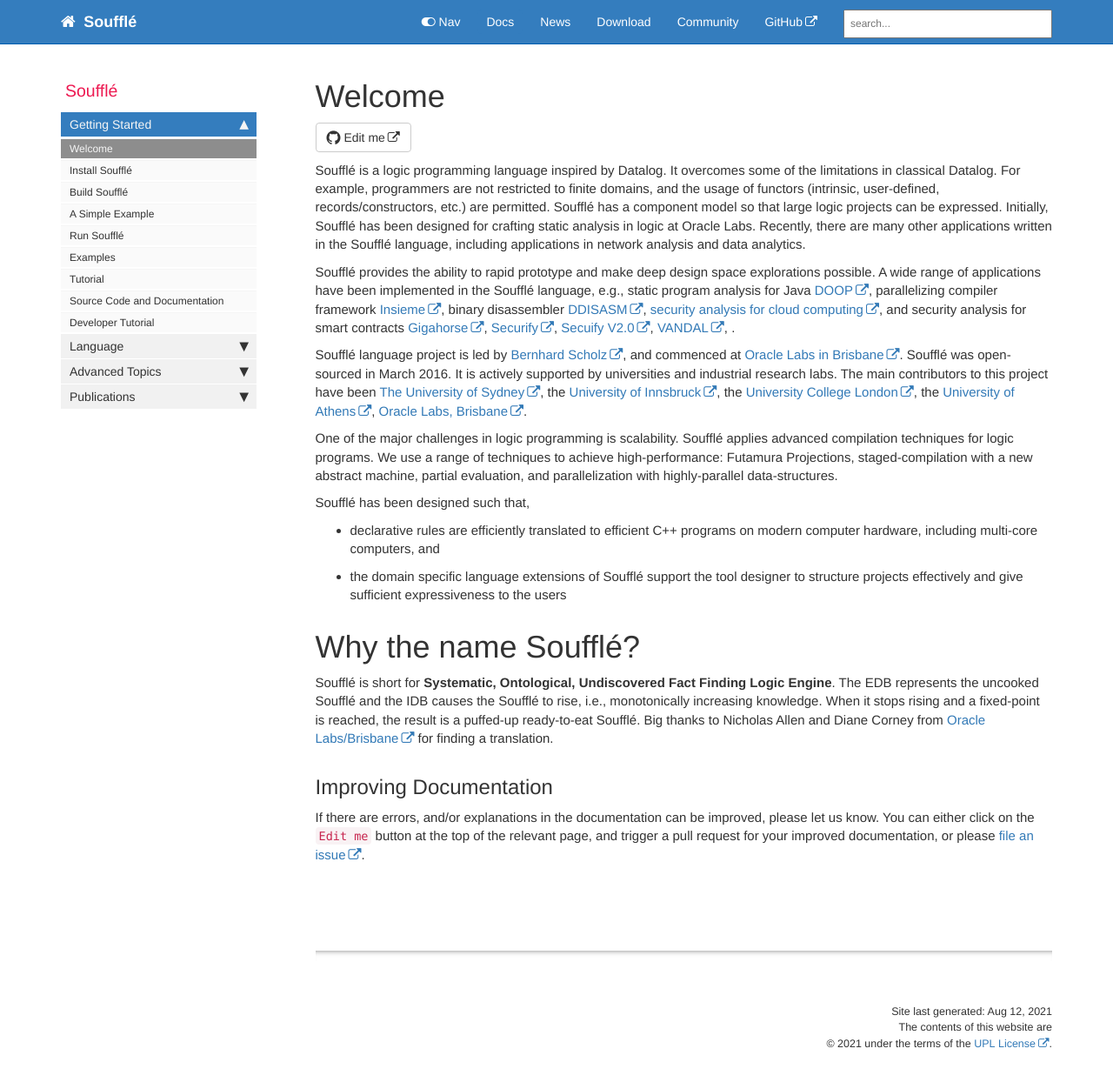
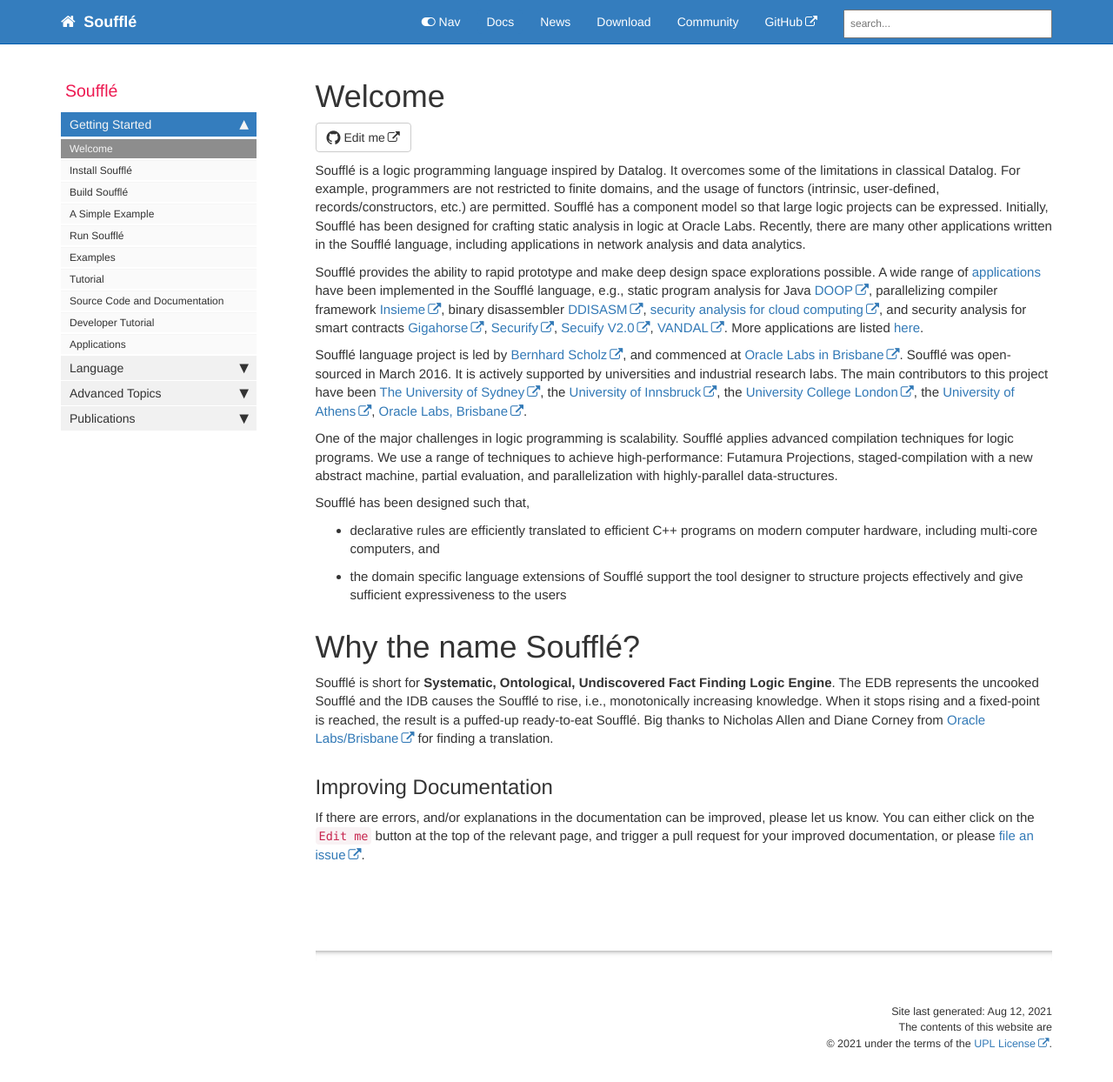
Before and after one commit to souffle-lang/souffle-lang.github.io, a Jekyll site: the page built from pages/docs/docsindex.md, in a window 1280 px wide and 1270 px high. Shown: the top 1244 px of the window at 87% size. Built offline with Jekyll 4.4.1, drawn with Linux system fonts in a browser that asks for light colours; comment, search, counter and statistics services are not loaded.

Commit message:
Added applications

```diff
--- a/_data/sidebars/docs_sidebar.yml
+++ b/_data/sidebars/docs_sidebar.yml
@@ -57,6 +57,10 @@ entries:
 
     - title: Developer Tutorial
       url: /development
+      output: web, pdf
+
+    - title: Applications
+      url: /applications
       output: web, pdf
 
   - title: Language
--- a/pages/docs/docsindex.md
+++ b/pages/docs/docsindex.md
@@ -12,9 +12,20 @@ expressed. Initially, Soufflé has been designed for crafting static analysis in
 Recently, there are many other applications written in the Soufflé language, including applications in network analysis and data analytics.
 
 Soufflé provides the ability to rapid prototype and make deep design space explorations possible.
-A wide range of applications have been implemented in the Soufflé language, e.g., static program analysis for Java [DOOP](https://bitbucket.org/yanniss/doop), parallelizing compiler framework [Insieme](http://www.insieme-compiler.org), binary disassembler [DDISASM](https://github.com/GrammaTech/ddisasm), [security analysis for cloud computing](https://link.springer.com/chapter/10.1007%2F978-3-030-25543-5_14), and security analysis for smart contracts [Gigahorse](https://github.com/nevillegrech/gigahorse-toolchain), [Securify](https://github.com/eth-sri/securify), [Secuify V2.0](https://github.com/eth-sri/securify2), [VANDAL](https://github.com/usyd-blockchain/vandal), .
+A wide range of [applications](/applications) have been implemented in the Soufflé language, e.g., static program
+analysis for Java [DOOP](https://bitbucket.org/yanniss/doop), parallelizing compiler framework
+[Insieme](http://www.insieme-compiler.org), binary disassembler [DDISASM](https://github.com/GrammaTech/ddisasm),
+[security analysis for cloud computing](https://link.springer.com/chapter/10.1007%2F978-3-030-25543-5_14), and security
+analysis for smart contracts [Gigahorse](https://github.com/nevillegrech/gigahorse-toolchain),
+[Securify](https://github.com/eth-sri/securify), [Secuify V2.0](https://github.com/eth-sri/securify2),
+[VANDAL](https://github.com/usyd-blockchain/vandal). More applications are listed [here](/applications).
 
-Soufflé language project is led by [Bernhard Scholz](http://b-scholz.github.io), and commenced at [Oracle Labs in Brisbane](https://github.com/oracle/souffle/wiki/Contributors). Soufflé was open-sourced in March 2016. It is actively supported by universities and industrial research labs. The main contributors to this project have been [The University of Sydney](http://sydney.edu.au), the [University of Innsbruck](https://www.uibk.ac.at/index.html.en), the [University College London](https://www.ucl.ac.uk), the [University of Athens](http://www.di.uoa.gr/), [Oracle Labs, Brisbane](http://https://labs.oracle.com/).
+Soufflé language project is led by [Bernhard Scholz](http://b-scholz.github.io), and commenced at [Oracle Labs in
+Brisbane](https://github.com/oracle/souffle/wiki/Contributors). Soufflé was open-sourced in March 2016. It is actively
+supported by universities and industrial research labs. The main contributors to this project have been [The University
+of Sydney](http://sydney.edu.au), the [University of Innsbruck](https://www.uibk.ac.at/index.html.en), the [University
+College London](https://www.ucl.ac.uk), the [University of Athens](http://www.di.uoa.gr/), [Oracle Labs,
+Brisbane](http://https://labs.oracle.com/).
 
 One of the major challenges in logic programming is scalability.
 Soufflé applies advanced compilation techniques for logic programs. We use a range of techniques to achieve high-performance: Futamura Projections, staged-compilation with a new abstract machine, partial evaluation, and parallelization with highly-parallel data-structures.
```
Also changed, not shown: pages/docs/applications.md (added, +44 -0 lines).
